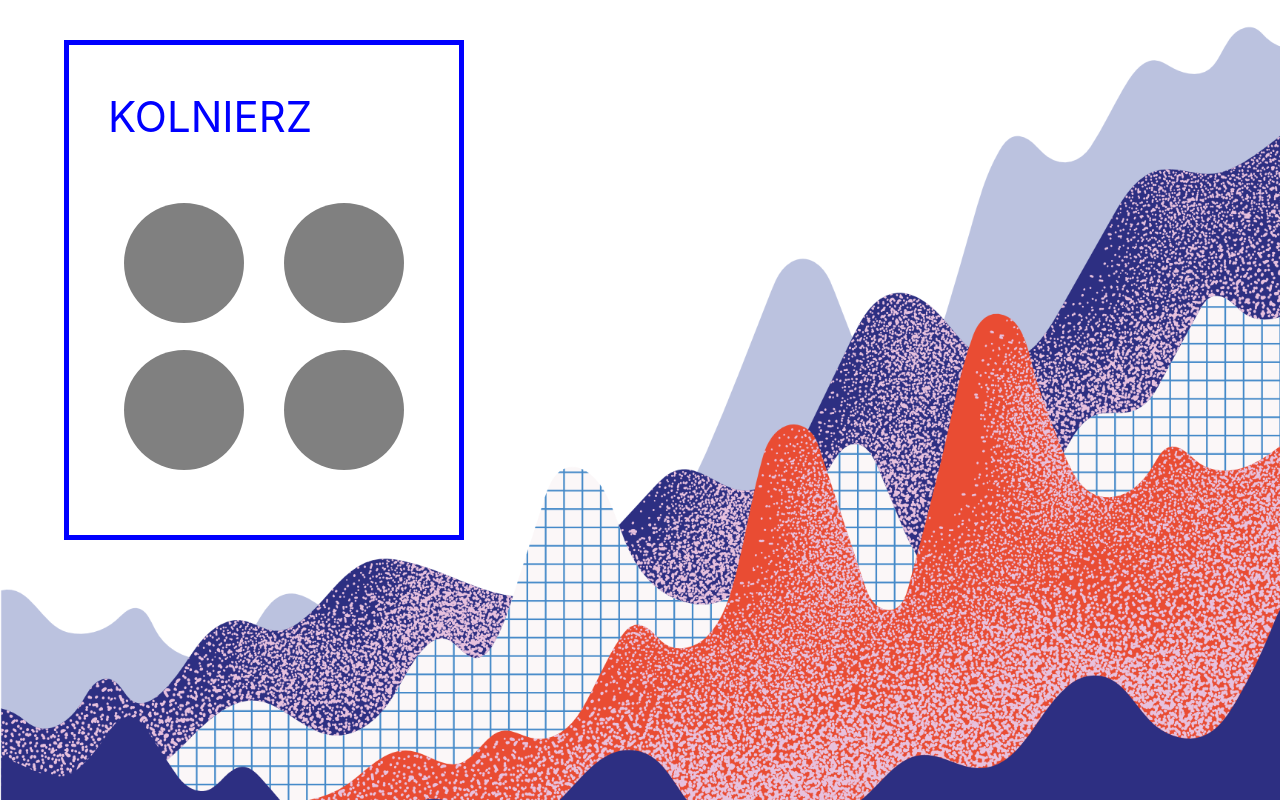
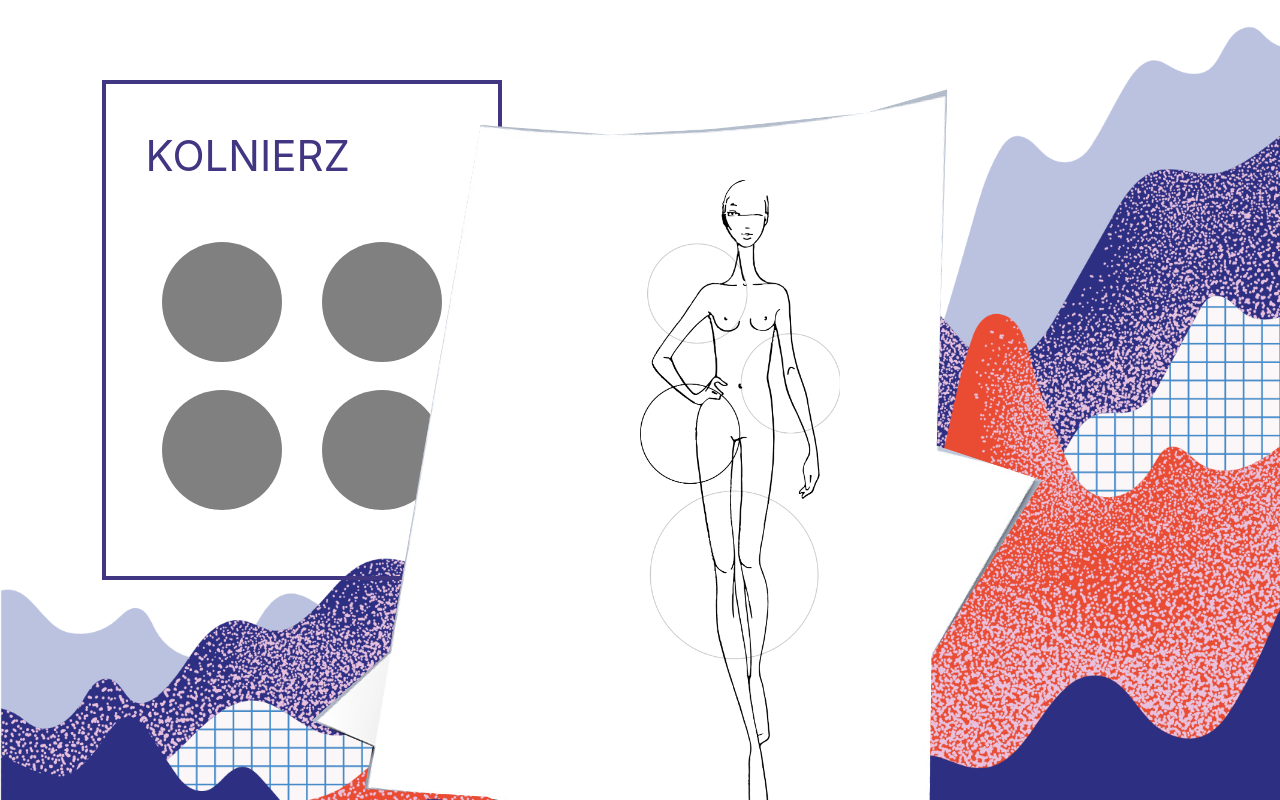
Before and after one commit to MateuszMamczarz/BombyxMaster, a React (Create React App) app: page / in a window 1280 px wide. Shown: the top 800 px of the page. Built offline with nearby package versions, Linux system fonts and the light colour scheme.

Commit message:
Add dress and sheets

```diff
--- a/src/App.css
+++ b/src/App.css
@@ -8,19 +8,19 @@
 }
 
 .title {
-  color: blue;
+  color: #403681;
   padding: 10%;
   display: inline-block;
   font-size: 3em;
 }
 
 .picker-container {
-  border: 5px solid blue;
+  border: 4px solid #403681;
   width: 400px;
   height: 500px;
   position: relative;
-  top: 5%;
-  left: 5%;
+  top: 10%;
+  left: 8%;
   color: black;
 }
 
@@ -46,3 +46,22 @@
 .right {
   margin-left: 20px;
 }
+
+.dress-model {
+  background: url('./images/postac_biodra.png');
+  background-size: cover;
+  width: 200px;
+  height: 650px;
+  position: absolute;
+  top: 20%;
+  left: 50%;
+}
+
+.sheets {
+  background: url('./images/sheets.png');
+  background-size: cover;
+  width: 100%;
+  height: 130%;
+  position: relative;
+  top: -66%;
+}
--- a/src/App.jsx
+++ b/src/App.jsx
@@ -1,6 +1,8 @@
 import React from 'react';
 import './App.css';
 import Picker from './components/picker'
+import Dress from './components/dress'
+import Sheets from './components/sheets'
 
 function App() {
   return (
@@ -8,6 +10,9 @@ function App() {
       <Picker options={['test1', 'test2', 'test3', 'test4']} title="KOLNIERZ">
 
       </Picker>
+      <Sheets>
+        <Dress></Dress>
+      </Sheets>
 
     </section>
   );
--- /dev/null
+++ b/src/components/dress.jsx
@@ -0,0 +1,11 @@
+import React from 'react';
+
+const Dress = ({}) => {
+    return (
+        <div className='dress-model'>
+
+        </div>
+    )
+}
+
+export default Dress;
--- /dev/null
+++ b/src/components/sheets.jsx
@@ -0,0 +1,11 @@
+import React from 'react';
+
+const Sheets = ({children}) => {
+    return (
+        <div className='sheets'>
+            {children}
+        </div>
+    )
+}
+
+export default Sheets;
```
Also changed, not shown: src/images/postac_biodra.png (added), src/images/sheets.png (added).
